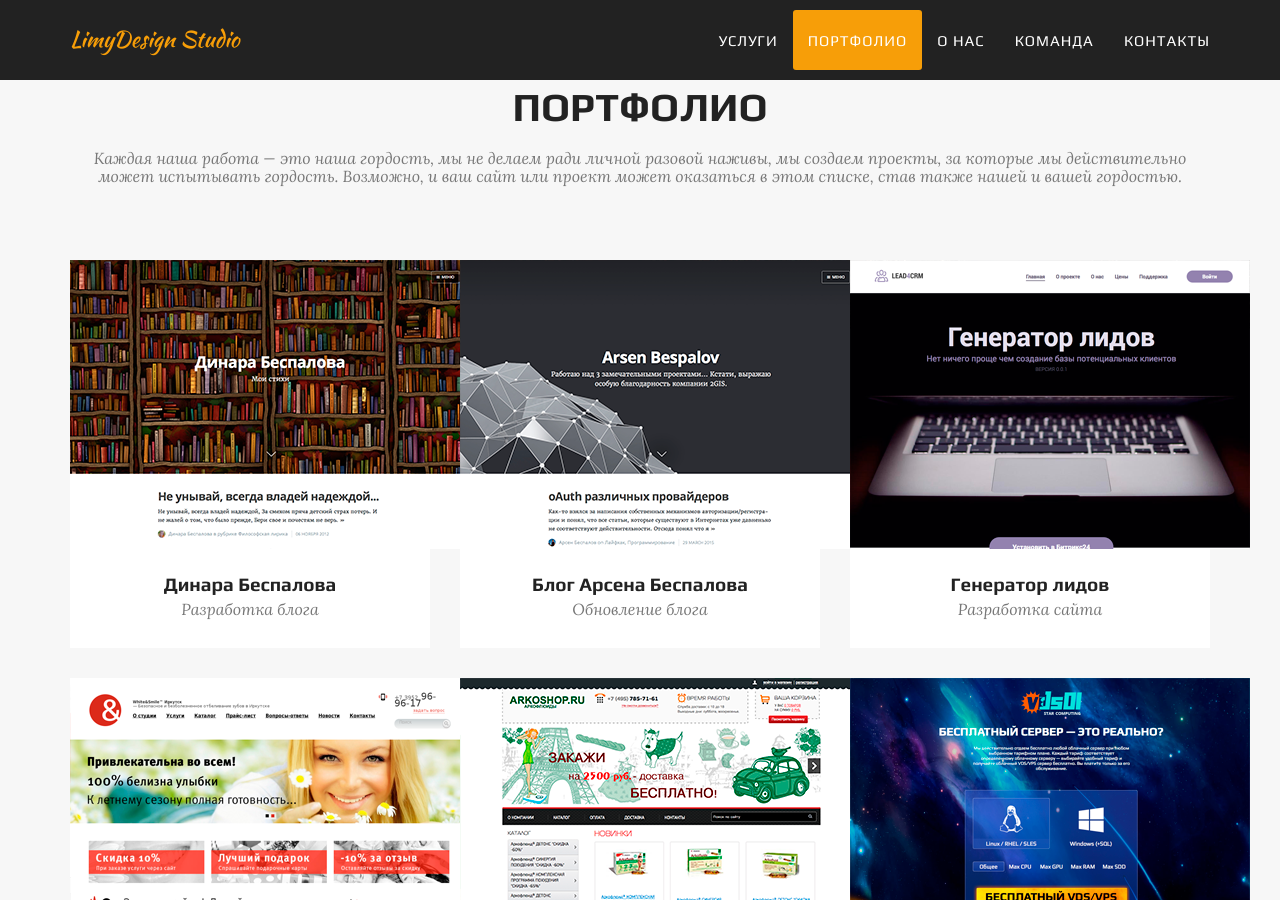
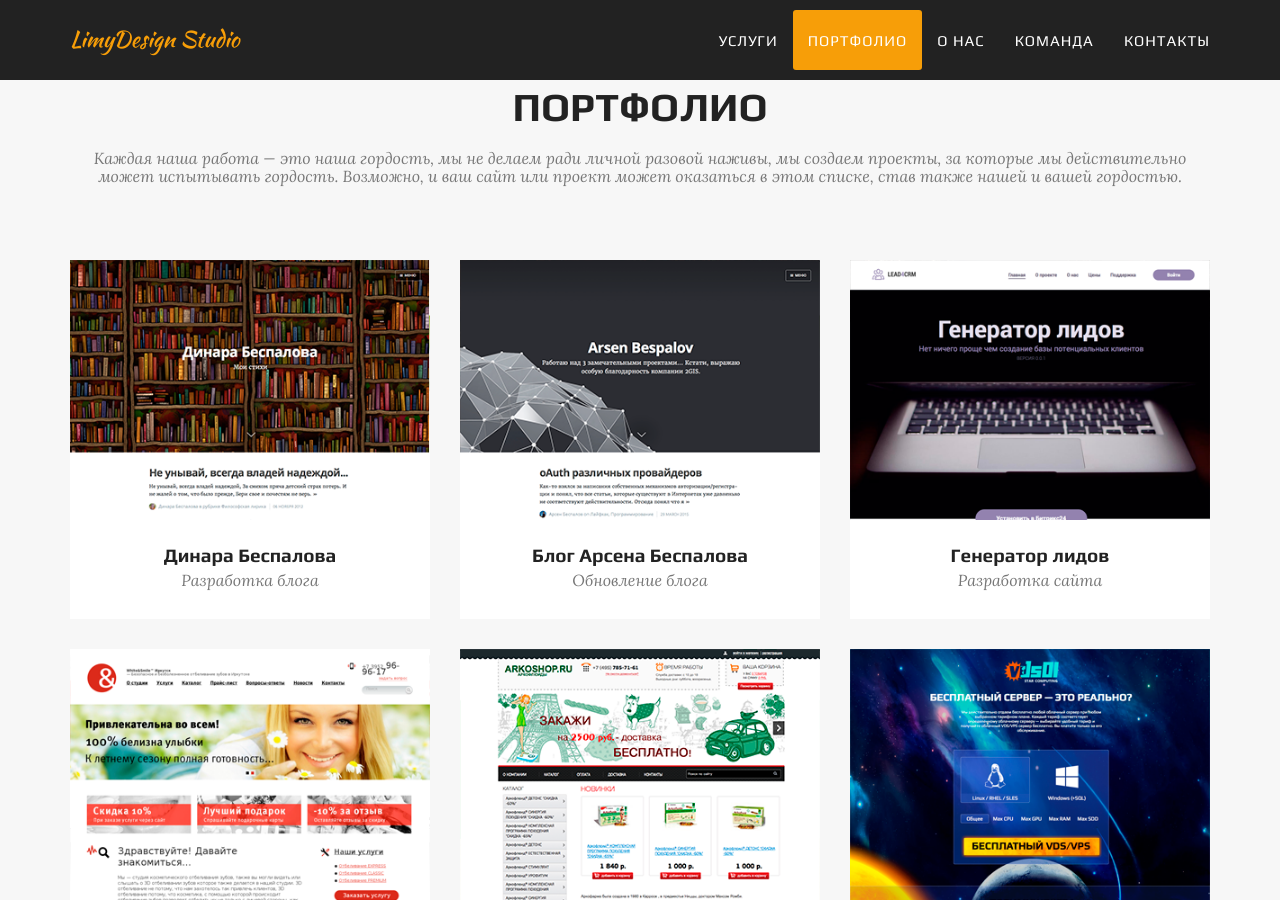
Before and after one commit to LimyDesign/limydesign.github.io, a Jekyll site: the page built from index.html, in a window 1280 px wide and 900 px high, scrolled down 1979 px. Built offline with Jekyll 4.4.1, drawn with Linux system fonts in a browser that asks for light colours; nearby versions of some CDN libraries.

Commit message:
update site

```diff
--- a/_includes/modals.html
+++ b/_includes/modals.html
@@ -14,7 +14,7 @@
                         <div class="modal-body">
                             <h2>{{ post.title }}</h2>
                             <hr class="star-primary">
-                            <img class="lazy" data-original="img/portfolio/{{ post.img }}" width="600" class="img-responsive img-centered" alt="{{ post.alt }}">
+                            <img data-original="img/portfolio/{{ post.img }}" width="600" class="img-responsive img-centered lazy" alt="{{ post.alt }}">
                             <p>{{ post.description }}</p>
                             <ul class="list-inline item-details">
                                 <li>Клиент:
--- a/_includes/portfolio_grid.html
+++ b/_includes/portfolio_grid.html
@@ -16,7 +16,7 @@
                                 <i class="fa fa-plus fa-3x"></i>
                             </div>
                         </div>
-                        <img class="lazy" data-original="img/portfolio/{{ post.thumbnail }}" width="400" height="289" class="img-responsive" alt="">
+                        <img data-original="img/portfolio/{{ post.thumbnail }}" width="400" height="289" class="img-responsive lazy" alt="">
                     </a>
                     <div class="portfolio-caption">
                         <h4>{{ post.title }}</h4>
```
